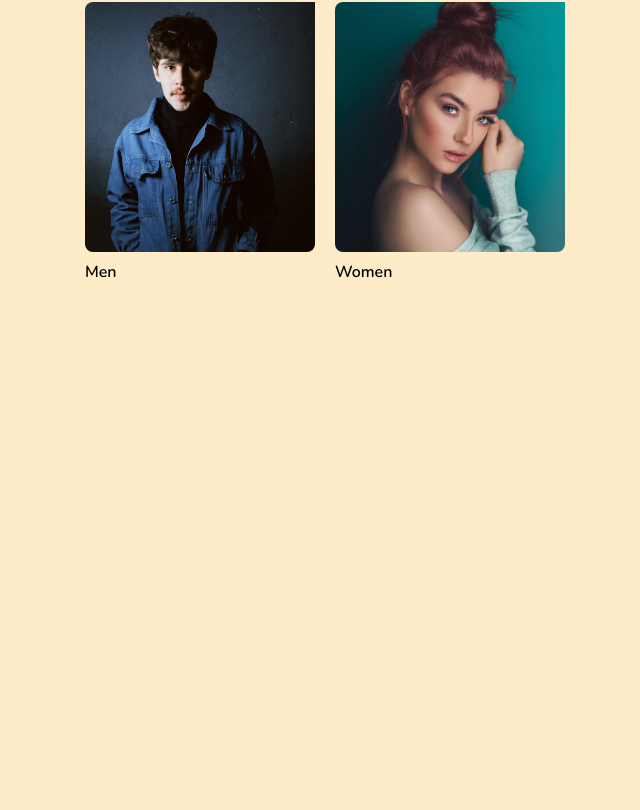
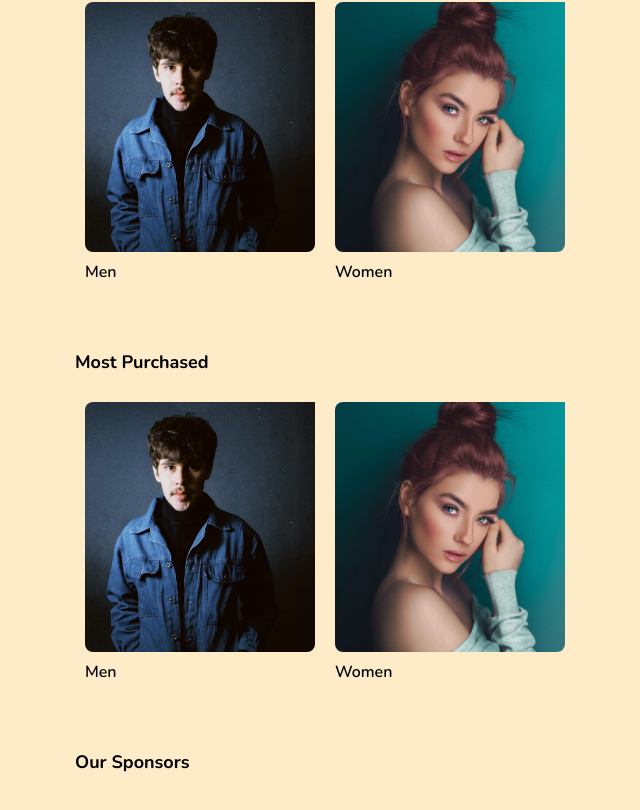
Before and after one commit to EzehAntony/Lorenzo, a Next.js app: page /home in a window 1280 px wide. Shown: the part 908-1718 px from the top of the page, without its empty margins (5-645 px from the left). Built offline with nearby package versions, Linux system fonts and the light colour scheme.

Commit message:
sponsors stage

```diff
--- a/app/home/page.jsx
+++ b/app/home/page.jsx
@@ -6,6 +6,7 @@ function Home() {
   return (
     <div className="min-h-[2000px] bg-[#FEEBC8] flex flex-col items-center  ">
       <Hero />
+      {/* categories */}
       <div className="w-full ">
         <h3 className="ml-4 lg:ml-20 text-lg  mt-14 mb-4 font-bold">
           Categories
@@ -15,6 +16,30 @@ function Home() {
           <Categories img="woman.jpg" text="women" />
         </div>
       </div>
+
+      {/* Most purchased */}
+      <div className="w-full ">
+        <h3 className="ml-4 lg:ml-20 text-lg capitalize  mt-14 mb-4 font-bold">
+          Most purchased
+        </h3>
+        <div className="w-[100%] lg:px-20 flex flex-wrap justify-around md:justify-start lg:justify-start items-center">
+          <Categories img="man.jpg" text="men" />
+          <Categories img="woman.jpg" text="women" />
+        </div>
+      </div>
+
+      {/* marquee */}
+
+      <div className="w-full px-4 lg:px-20">
+        <h5 className=" capitalize text-left text-lg  mt-14 mb-4 font-bold">
+          our sponsors
+        </h5>
+        <marquee className="flex flex-row items-center">
+          <h2 className="text-lg font-bold ">Lorenzo</h2>
+
+          <img src="/lorenzo.svg" className="w-[50px]" alt="" />
+        </marquee>
+      </div>
     </div>
   );
 }
```
